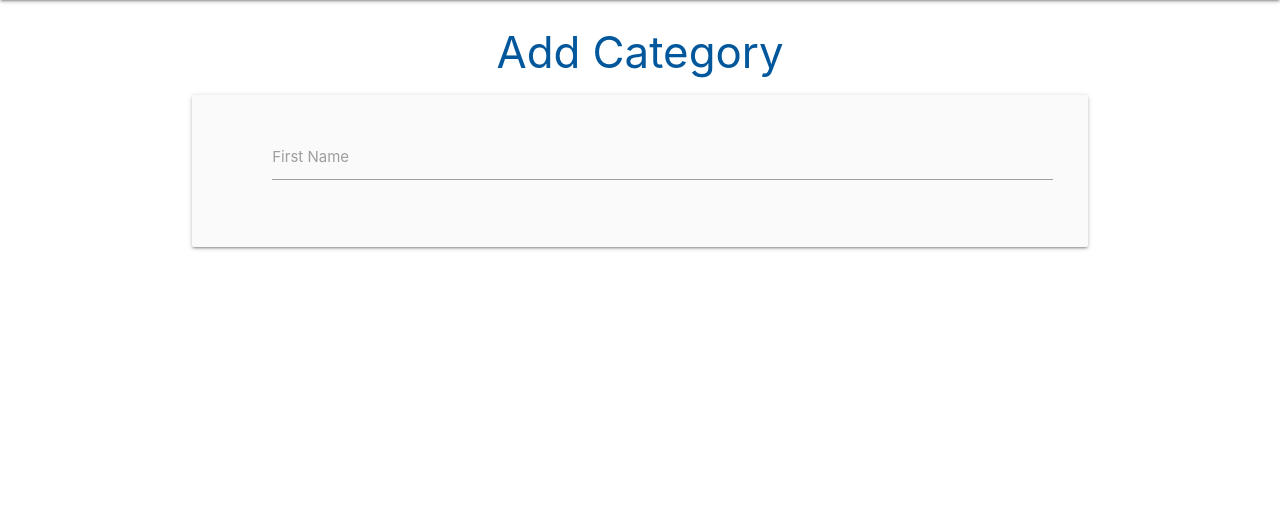
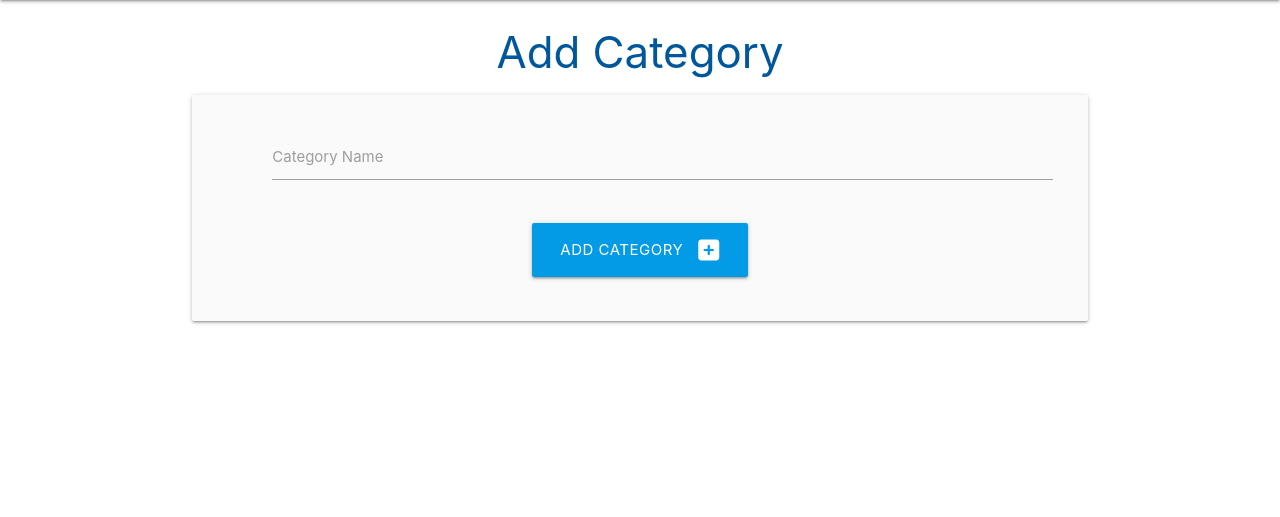
Before and after one commit to DSP1994/flask-sqlalchemy-task-manager, a Flask app: page /add_category in a window 1280 px wide. Shown: the part 64-581 px from the top of the page. Run offline with Flask 2, Linux system fonts and the light colour scheme; some libraries are stand-ins or nearby versions.

Commit message:
added submit button and styled

```diff
--- a/taskmanager/templates/add_category.html
+++ b/taskmanager/templates/add_category.html
@@ -5,13 +5,20 @@
 
 <div class="row card-panel grey lighten-5">
     <form class="col s12" method="POST" action="{{ url_for ('add_category') }}">
+        <!-- category name-->
       <div class="row">
         <div class="input-field col s12">
             <i class="fas fa-folder-ioen prefix light-blue-text text-darken-4"></i>
-          <input id="category_name" name= "category_name" type="text" class="validate">
-          <label for="category_name">First Name</label>
+          <input id="category_name" name= "category_name" minlength="3" maxlength="25" type="text" class="validate" required>
+          <label for="category_name">Category Name</label>
         </div>
        </div>
+        <!-- submit button-->
+      <div class="row">
+        <div class="col s12 center-align">
+          <button type="submit" class="btn-large light-blue darken-1">
+                Add Category <i class="fas fa-plus-square right"></i>
+          </button>
     </form>
   </div>
 
```
